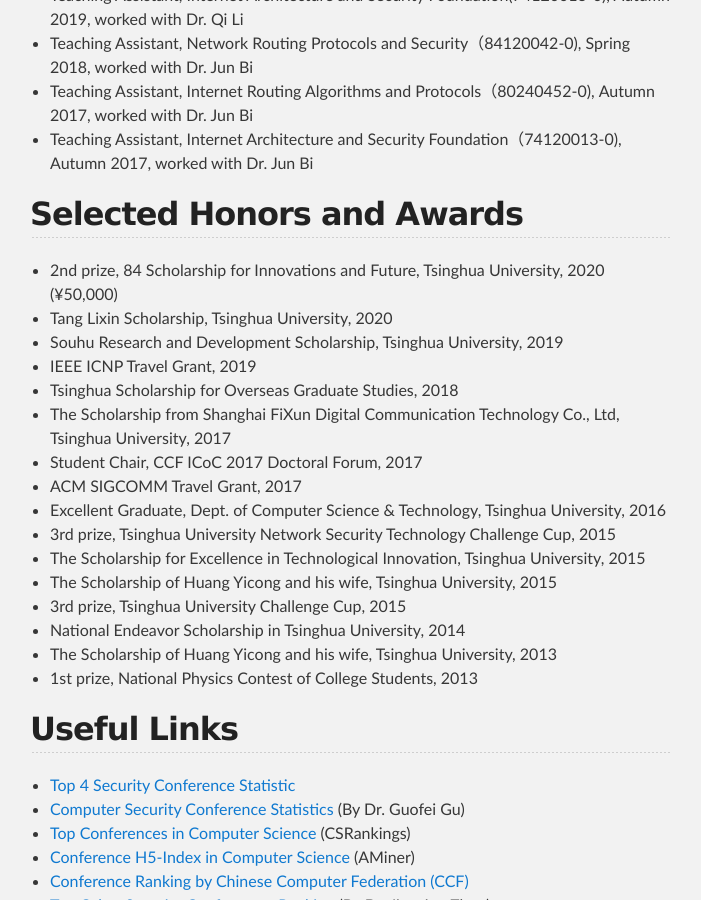
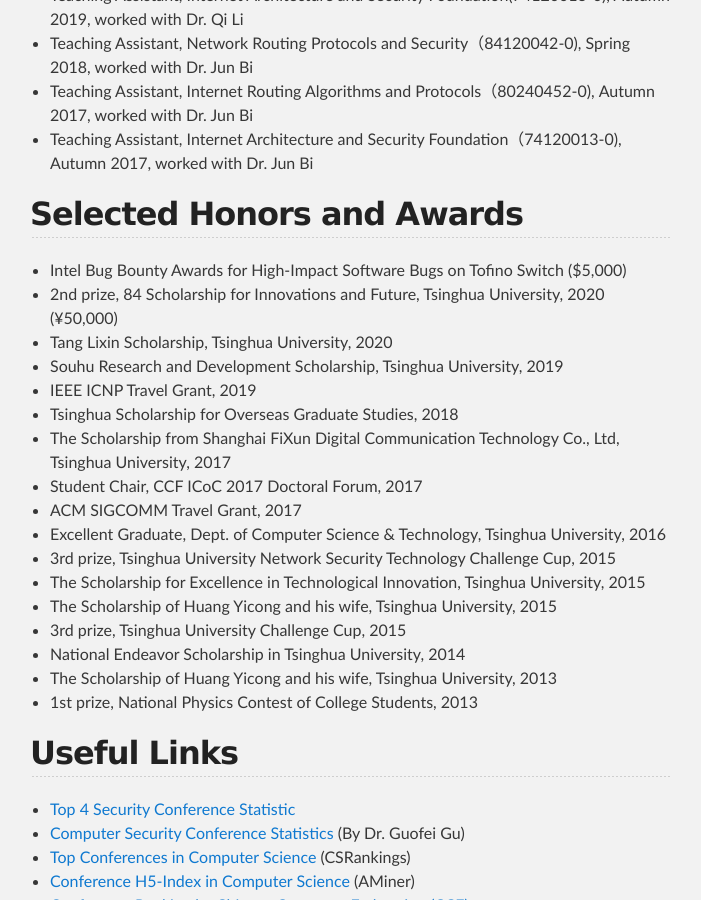
Before and after one commit to zhangmenghao/zhangmenghao.github.io, a Jekyll site: the page built from index.md, in a window 1280 px wide and 900 px high, scrolled down 3678 px. Shown: the whole window, without its empty margins (290-991 px from the left). Built offline with Jekyll 4.4.1, drawn with Linux system fonts in a browser that asks for light colours.

Commit message:
Update horor

```diff
--- a/index.md
+++ b/index.md
@@ -127,6 +127,7 @@
 
 
 ## Selected Honors and Awards
+* Intel Bug Bounty Awards for High-Impact Software Bugs on Tofino Switch ($5,000)
 * 2nd prize, 84 Scholarship for Innovations and Future, Tsinghua University, 2020 (¥50,000)
 * Tang Lixin Scholarship, Tsinghua University, 2020
 * Souhu Research and Development Scholarship, Tsinghua University, 2019
```
